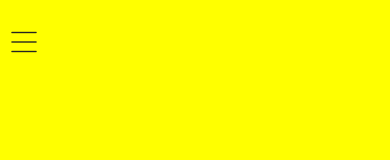
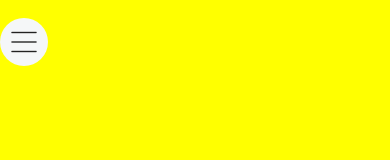
Before and after one commit to HyunBeomJoo/naver-clone, a plain HTML site: page index.html in a window 390 px wide. In both pictures the pointer is over the button 24 px from the left and 42 px from the top of the page. Shown: the top 160 px of the page. Drawn offline with Linux system fonts and the light colour scheme.

Commit message:
hamburger에 hover할때 background에 색상들어가게 하기

```diff
--- a/index.html
+++ b/index.html
@@ -100,6 +100,10 @@
         border: none;
         cursor: pointer;
       }
+      #header-hamburger:hover {
+        background-color: var(--color_option_bg);
+        border-radius: 50%;
+      }
       #header-hamburger > div {
         background-image: url(./asset/img/sp_main.png);
         width: 32px;
```
